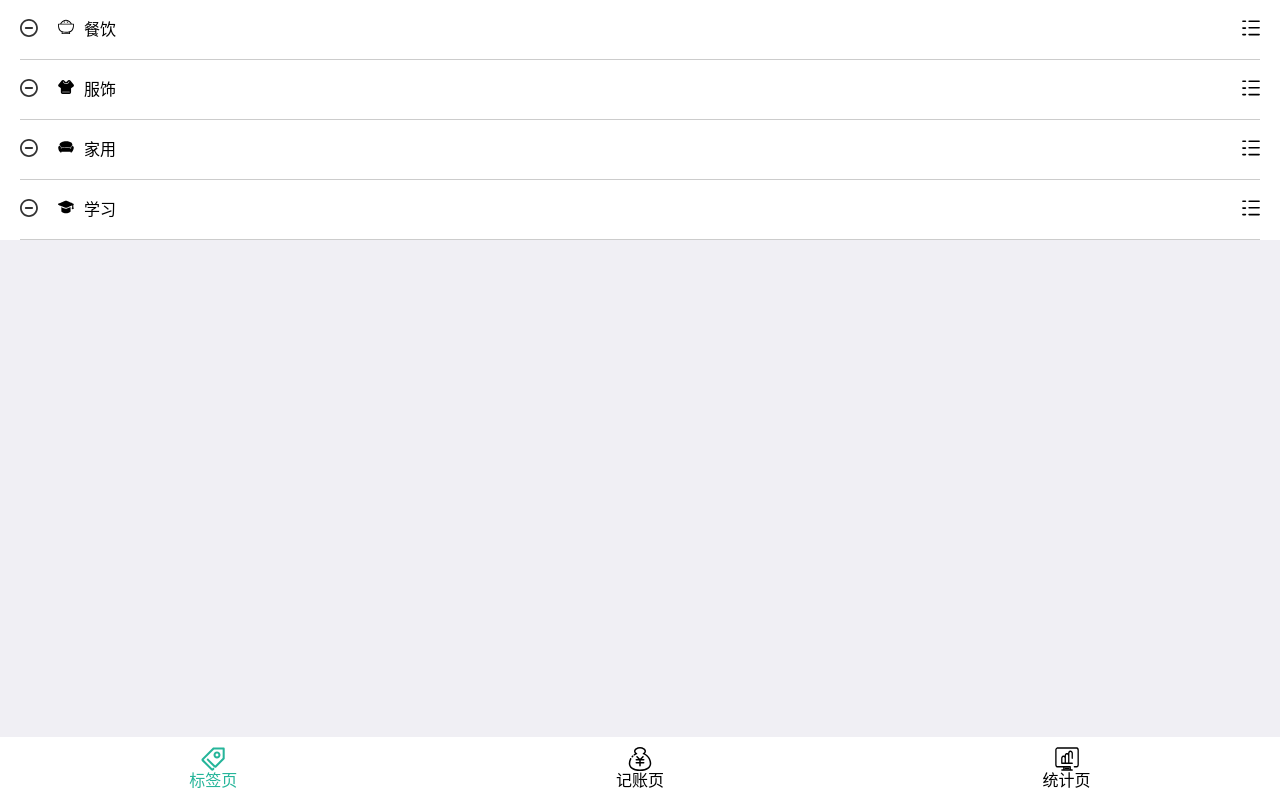
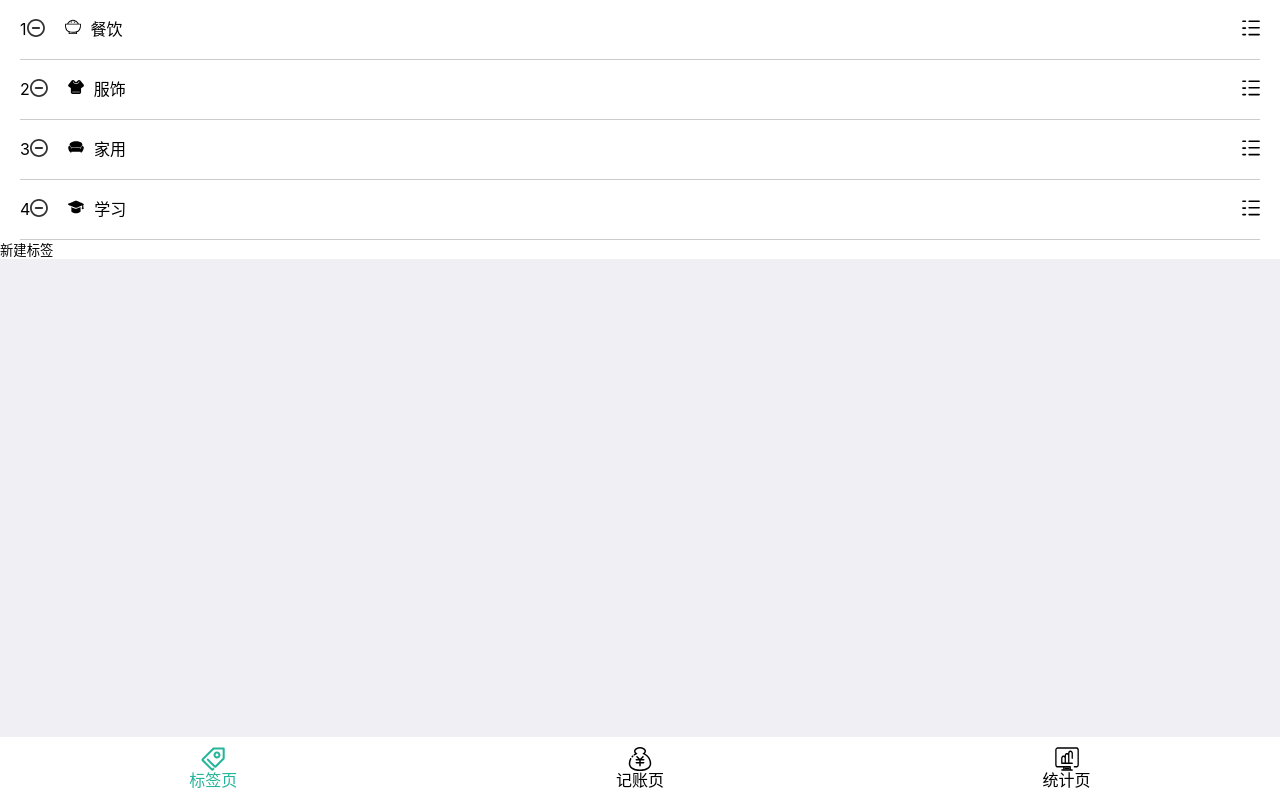
Before and after one commit to April-cl/daily-book, a React app: page /#/tags in a window 1280 px wide. Built offline with nearby package versions, Linux system fonts and the light colour scheme.

Commit message:
创建 createId，让 id 自增

```diff
--- /dev/null
+++ b/src/lib/createId.tsx
@@ -0,0 +1,8 @@
+let id = 0
+const createId = ():number => {
+  id += 1
+  console.log(id);
+  return id
+}
+
+export {createId}
--- a/src/useTags.tsx
+++ b/src/useTags.tsx
@@ -1,12 +1,13 @@
 import { useState } from 'react';
+import { createId } from './lib/createId';
 
+const defaultTags = [
+  {id: createId(), iconName: 'diet',chinese: '餐饮'},
+  {id: createId(), iconName: 'clothes',chinese: '服饰'},
+  {id: createId(), iconName: 'family',chinese: '家用'},
+  {id: createId(), iconName: 'study',chinese: '学习'}
+]
 const useTags = () => {
-  const defaultTags = [
-    {id: 1, iconName: 'diet',chinese: '餐饮'},
-    {id: 2, iconName: 'clothes',chinese: '服饰'},
-    {id: 3, iconName: 'family',chinese: '家用'},
-    {id: 4, iconName: 'study',chinese: '学习'}
-  ]
   const [tags, setTags] = useState<{id: number, iconName: string, chinese: string}[]>(defaultTags)
   return {tags, setTags}
 }
--- a/src/views/Edit/TagsSection.tsx
+++ b/src/views/Edit/TagsSection.tsx
@@ -2,6 +2,7 @@ import styled from 'styled-components';
 import React from 'react';
 import Icon from '../../components/Icon';
 import { useTags } from '../../useTags';
+import { createId } from '../../lib/createId';
 
 const Wrapper = styled.section`
   background-color: #fff;
@@ -50,7 +51,7 @@ const TagsSection: React.FC<Props> = (props) => {
   const addNewTag = () => {
     const tagName = window.prompt('请输入新标签名字：')
     if (tagName !== null) {
-      setTags([...tags, {id: Math.random(),iconName: 'custom', chinese: tagName}])
+      setTags([...tags, {id: createId(), iconName: 'custom', chinese: tagName}])
     }
   }
   const onToggleTag = (tag: any) => {
@@ -67,6 +68,7 @@ const TagsSection: React.FC<Props> = (props) => {
                 <span className="iconWrapper">
                 <Icon name={tag.iconName}/>
                 </span>
+                {tag.id}
                 <span>{tag.chinese}</span>
               </li>
             )
--- a/src/views/Tags.tsx
+++ b/src/views/Tags.tsx
@@ -33,6 +33,9 @@ const TagList = styled.ul`
     }
   }
 `
+const AddTag = styled.button`
+
+`
 
 function Tags() {
   const {tags} = useTags()
@@ -41,6 +44,7 @@ function Tags() {
       <TagList>
         {tags.map(tag =>
           <li key={tag.id}>
+            {tag.id}
             <button className='delete' >
                 <Icon name='delete' />
             </button>
@@ -55,6 +59,7 @@ function Tags() {
             </button>
           </li>
         )}
+        <AddTag>新建标签</AddTag>
       </TagList>
     </Layout>
   );
```
